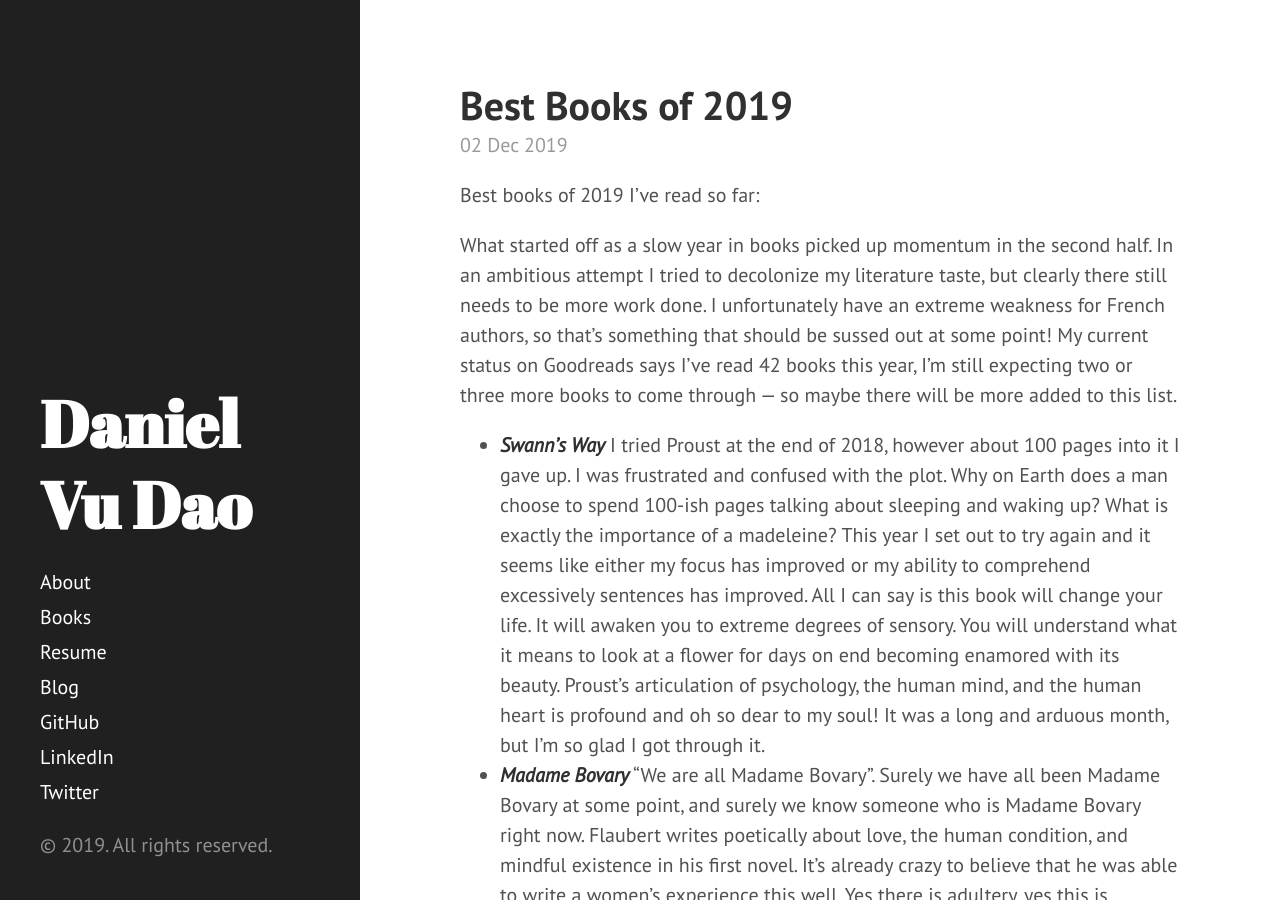
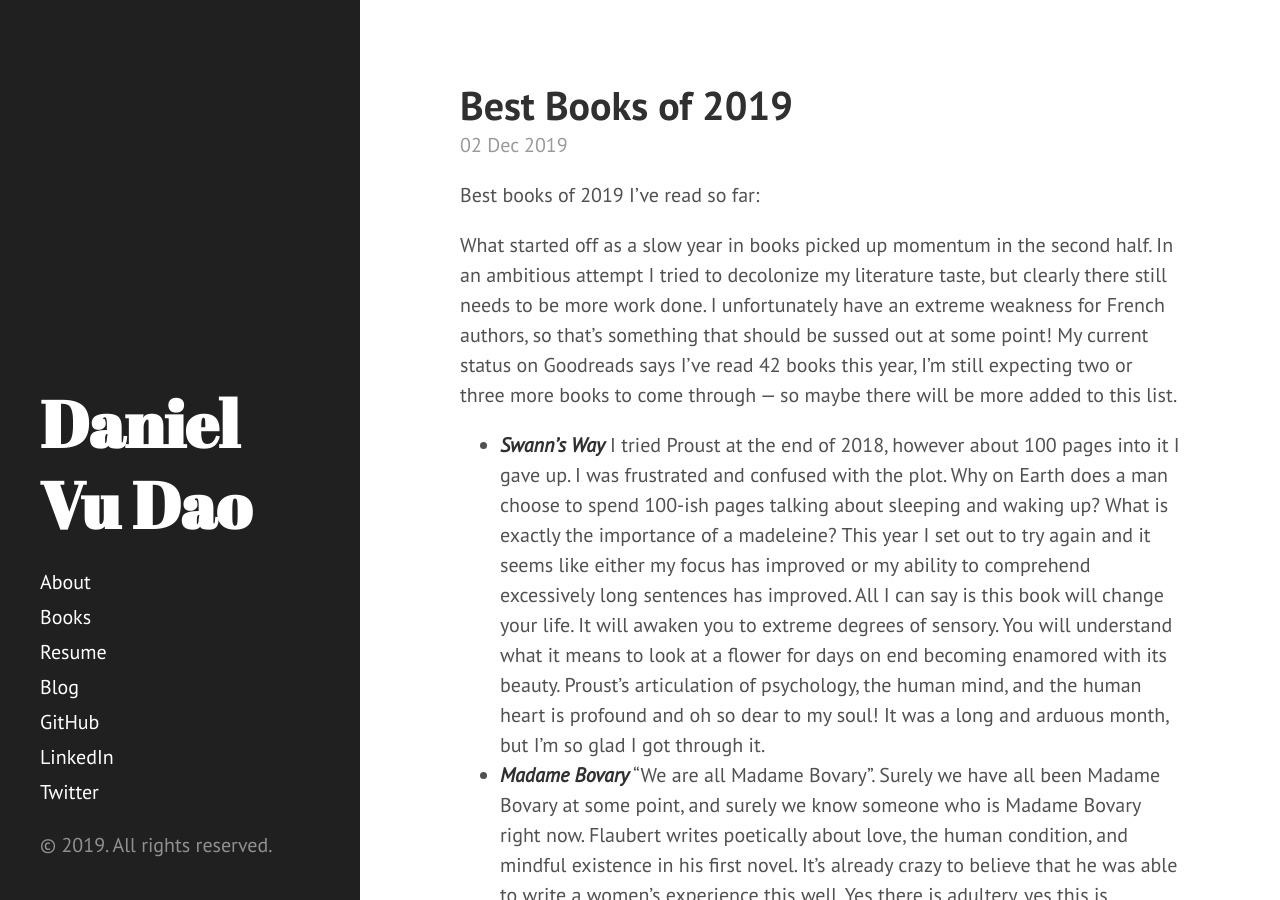
Before and after one commit to danielvdao/danielvdao.github.io, a Jekyll site: the page built from _posts/2019-12-2-best-books-of-2019.markdown, in a window 1280 px wide and 900 px high. Built offline with Jekyll 4.4.1, drawn with Linux system fonts in a browser that asks for light colours.

Commit message:
Update 2019-12-2-best-books-of-2019.markdown

```diff
--- a/_posts/2019-12-2-best-books-of-2019.markdown
+++ b/_posts/2019-12-2-best-books-of-2019.markdown
@@ -9,7 +9,7 @@ Best books of 2019 I’ve read so far:
 
 What started off as a slow year in books picked up momentum in the second half. In an ambitious attempt I tried to decolonize my literature taste, but clearly there still needs to be more work done. I unfortunately have an extreme weakness for French authors, so that’s something that should be sussed out at some point! My current status on Goodreads says I’ve read 42 books this year, I’m still expecting two or three more books to come through — so maybe there will be more added to this list.
 
-* **_Swann’s Way_** I tried Proust at the end of 2018, however about 100 pages into it I gave up. I was frustrated and confused with the plot. Why on Earth does a man choose to spend 100-ish pages talking about sleeping and waking up? What is exactly the importance of a madeleine? This year I set out to try again and it seems like either my focus has improved or my ability to comprehend excessively sentences has improved. All I can say is this book will change your life. It will awaken you to extreme degrees of sensory. You will understand what it means to look at a flower for days on end becoming enamored with its beauty. Proust’s articulation of psychology, the human mind, and the human heart is profound and oh so dear to my soul! It was a long and arduous month, but I’m so glad I got through it.
+* **_Swann’s Way_** I tried Proust at the end of 2018, however about 100 pages into it I gave up. I was frustrated and confused with the plot. Why on Earth does a man choose to spend 100-ish pages talking about sleeping and waking up? What is exactly the importance of a madeleine? This year I set out to try again and it seems like either my focus has improved or my ability to comprehend excessively long sentences has improved. All I can say is this book will change your life. It will awaken you to extreme degrees of sensory. You will understand what it means to look at a flower for days on end becoming enamored with its beauty. Proust’s articulation of psychology, the human mind, and the human heart is profound and oh so dear to my soul! It was a long and arduous month, but I’m so glad I got through it.
 * **_Madame Bovary_** “We are all Madame Bovary”. Surely we have all been Madame Bovary at some point, and surely we know someone who is Madame Bovary right now. Flaubert writes poetically about love, the human condition, and mindful existence in his first novel. It’s already crazy to believe that he was able to write a women’s experience this well. Yes there is adultery, yes this is considered “Desperate Housewives” to many (to all who I proudly raise my middle finger!!!), and yes this is everything you could have ever wished for in a novel! The poetic metaphors about romance, language, and betrayal — what more is there to this wild thing we all call life?
 * **_The Idiot_** This was a re-read from 2018(?). Recently I was talking to a friend who mentioned that he needed to re-read The Idiot when he read more books. After thinking about that, I decided to try re-reading it since I wanted to see how I would fare. Luckily the book did change! It’s funny how I learned to love some characters more, some less, and even empathize with some parts of the plot! Growth really does happen and I encourage everyone to go back and pick up a past book they enjoyed.
 * **_The Lonesome Bodybuilder_** I’m a huge sucker for Japanese surrealism (see Banana Yoshimoto). I find that the writing is usually brief and jarring — straight and to the point and eerily emotional. To that degree, Yukiko spares no words in this short story collection. Each story carries a brilliant feminist undertone and has a lot to tell society about how external bodies / appearances shape one's emotional and physical experiences in the world.
```
